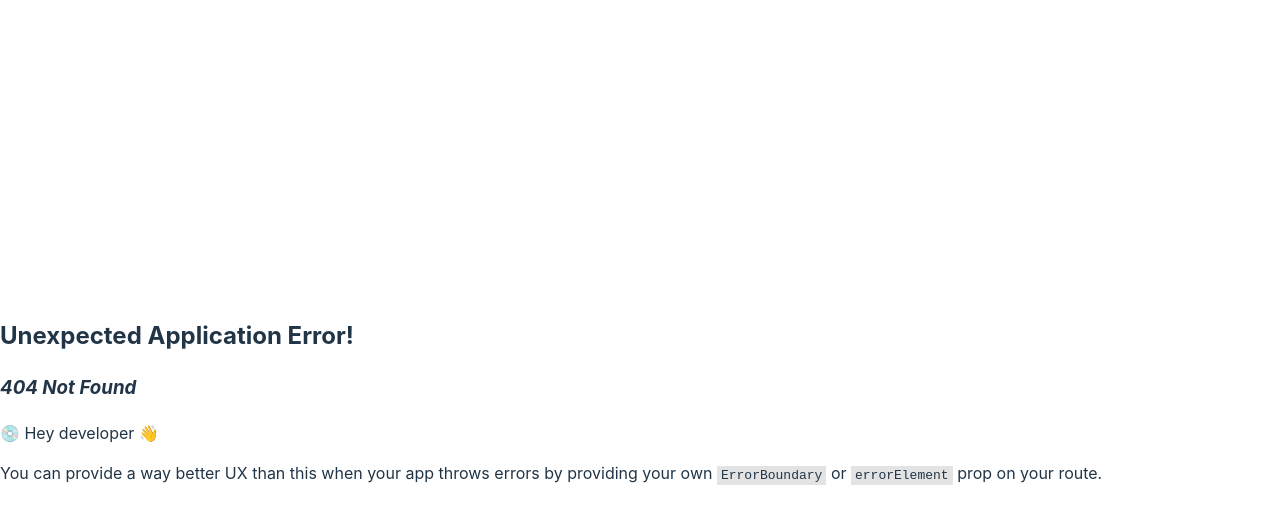
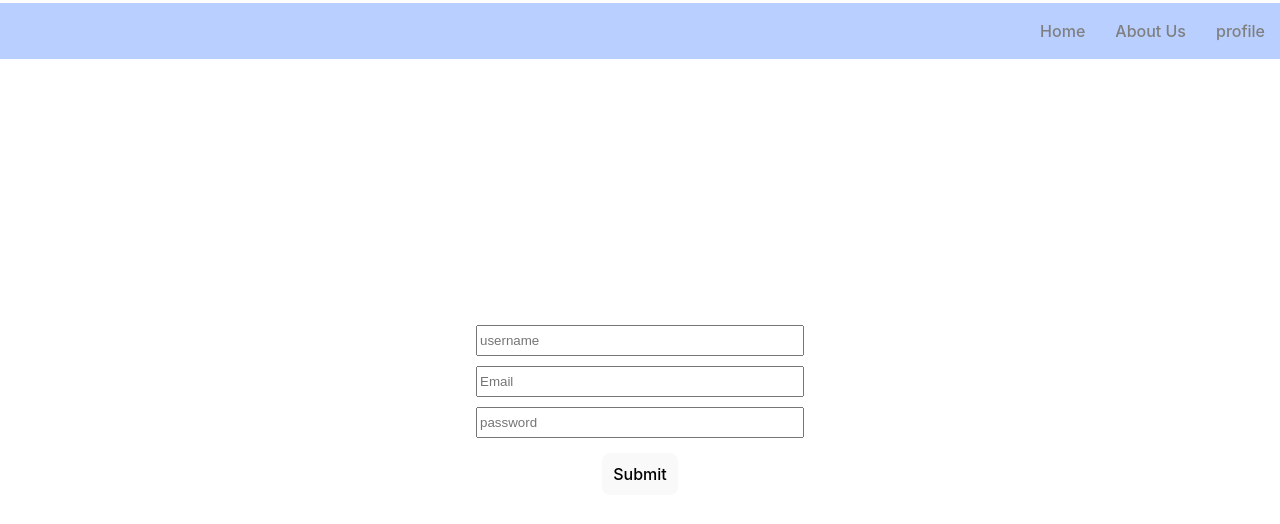
Before and after one commit to Mahdi-matty/Brilla-Mente, a React (Vite) app: page /teachersignup in a window 1280 px wide. Before the commit this address had no page. Shown: the top 524 px of the page. Built offline with nearby package versions, Linux system fonts and the light colour scheme.

Commit message:
added teacher login routes

```diff
--- /dev/null
+++ b/src/components/UI/teachsignup.jsx
@@ -0,0 +1,60 @@
+import React from 'react';
+import { useState, useEffect } from 'react';
+const TeacherSignup = (props) => {
+    const [email, setEmail] = useState('');
+  const [username, setUserName] = useState('');
+  const [password, setPassword]=useState('');
+
+  const [errorMessage, setErrorMessage] = useState('');
+
+
+
+  const handleFormSubmit = async (e) => {
+    e.preventDefault();
+    props.subHandle({
+      username,
+      email,
+      password,
+    })
+  }
+
+  return (
+    <footer>
+      <div className='teachersignupRes'>
+      <form className="form" onSubmit={handleFormSubmit}>
+        <input
+          value={username}
+          name="username"
+          onChange={e=>setUserName(e.target.value)}
+          type="text"
+          placeholder="username"
+        />
+        <input
+          value={email}
+          name="email"
+          onChange={e=> setEmail(e.target.value)}
+          type="text"
+          placeholder="Email"
+        />
+        <input
+          value={password}
+          name="password"
+          onChange={e=> setPassword(e.target.value)}
+          type="text"
+          placeholder="password"
+        />
+        <button type="submit">
+          Submit
+        </button>
+      </form>
+      {errorMessage && (
+        <div>
+          <p className="error-text">{errorMessage}</p>
+        </div>
+      )}
+        </div>
+    </footer>
+  );
+};
+
+export default TeacherSignup;
--- a/src/main.jsx
+++ b/src/main.jsx
@@ -13,6 +13,7 @@ import QuiztPage from './pages/quizPage.jsx';
 import SubjectPart from './components/UI/subjectPart.jsx';
 import TopictPart from './components/UI/topicPart.jsx';
 import TeacherLoging from './pages/TeacherLogin.jsx';
+import TeacherSignup from './components/UI/teachsignup.jsx';
 
 const router = createBrowserRouter([
   {
@@ -30,6 +31,10 @@ const router = createBrowserRouter([
       {
         path: '/teacherlogin',
         element: <TeacherLoging />,
+      },
+      {
+        path: '/teachersignup',
+        element: <TeacherSignup />,
       },
       {
         path: '/profile',
--- a/src/pages/TeacherLogin.jsx
+++ b/src/pages/TeacherLogin.jsx
@@ -1,4 +1,94 @@
+import { useState, useEffect } from 'react';
+import { Link, useNavigate } from 'react-router-dom';
+import API from '../utils/API'
+import TeacherSignup from '../components/UI/teachsignup'
 function teacherLoging(){
+  const navigate = useNavigate();
+  const [showSignup, setShowSignup] = useState(false);
+  const [teachername, setTeacherName] = useState('');
+  const [Password, setPassword] = useState('');
+  const [loggedin, setIsLoggedIn] = useState(false)
 
+
+  useEffect(()=>{
+    const savedToken = localStorage.getItem("token");
+    if(savedToken){
+      API.getDataFromToken(savedToken).then(userData=>{
+        setToken(savedToken);
+        setIsLoggedIn(true)
+    }).catch(err=>{
+      localStorage.removeItem("token");
+    })
+  }
+},[])
+
+  const handleFormSubmit = (e)=> {
+    e.preventDefault();
+   const userObj = {
+    userName,
+    Password
+   }
+    API.teacherlogin({
+      username:userObj.userName,
+      password:userObj.Password,
+  }).then(data=>{
+      console.log(data);
+      setIsLoggedIn(true);
+      setToken(data.token);
+      localStorage.setItem("token",data.token)
+      navigate('/profile')
+}).catch(err=>{
+    console.log(err);
+})
+}
+
+  const handleSignup = userObj=>{
+    API.teachersignup({
+      username: userObj.username,
+      email:userObj.email,
+      password:userObj.password,
+  }).then(data=>{
+      console.log(data);
+      setIsLoggedIn(true);
+      setToken(data.token);
+      localStorage.setItem("token",data.token)
+  }).catch(err=>{
+      console.log(err);
+  })
+  }
+  const toggleSignup = () => {
+    setShowSignup(!showSignup);
+    document.querySelector('.formLogin').style.diplay = "none"
+  };
+
+
+  return (
+    <>
+    <div className='teahcerlogin'>
+      <form onSubmit={e=>handleFormSubmit(e, { userName, Password })}>
+        <input
+        value={teachername}
+        name="teachername"
+        onChange={e=> setTeacherName(e.target.value)}
+        type="text"
+        placeholder="teachername" />
+        <input
+          value={Password}
+          name="password"
+          onChange={e=> setPassword(e.target.value)}
+          type="password"
+          placeholder="password"
+        />
+         <button type="submit">
+          Login
+        </button>
+      </form>
+    <button onClick={toggleSignup} className="badge bg-primary rounded-pill">
+        Signup
+      </button>
+      {showSignup && <TeacherSignup subHandle={handleSignup} />}
+    </div>
+    </>
+  )
 }
 export default teacherLoging
--- a/src/utils/API.js
+++ b/src/utils/API.js
@@ -17,6 +17,34 @@ const API = {
     },
     signup:userObj=>{
         return fetch(`${URL_PREFIX}/api/students/`,{
+            method:"POST",
+            body:JSON.stringify(userObj),
+            headers:{
+                "Content-Type":"application/json"
+            }
+        }).then(res=>{
+            if(!res.ok){
+             throw new Error("invalid signup")
+            }
+            return res.json()
+          })
+    },
+    teacherlogin:userObj=>{
+        return fetch(`${URL_PREFIX}/api/teachers/login`,{
+            method:"POST",
+            body:JSON.stringify(userObj),
+            headers:{
+                "Content-Type":"application/json"
+            }
+        }).then(res=>{
+            if(!res.ok){
+             throw new Error("invalid login")
+            }
+            return res.json()
+          })
+    },
+    teachersignup:userObj=>{
+        return fetch(`${URL_PREFIX}/api/teachers/`,{
             method:"POST",
             body:JSON.stringify(userObj),
             headers:{
```
